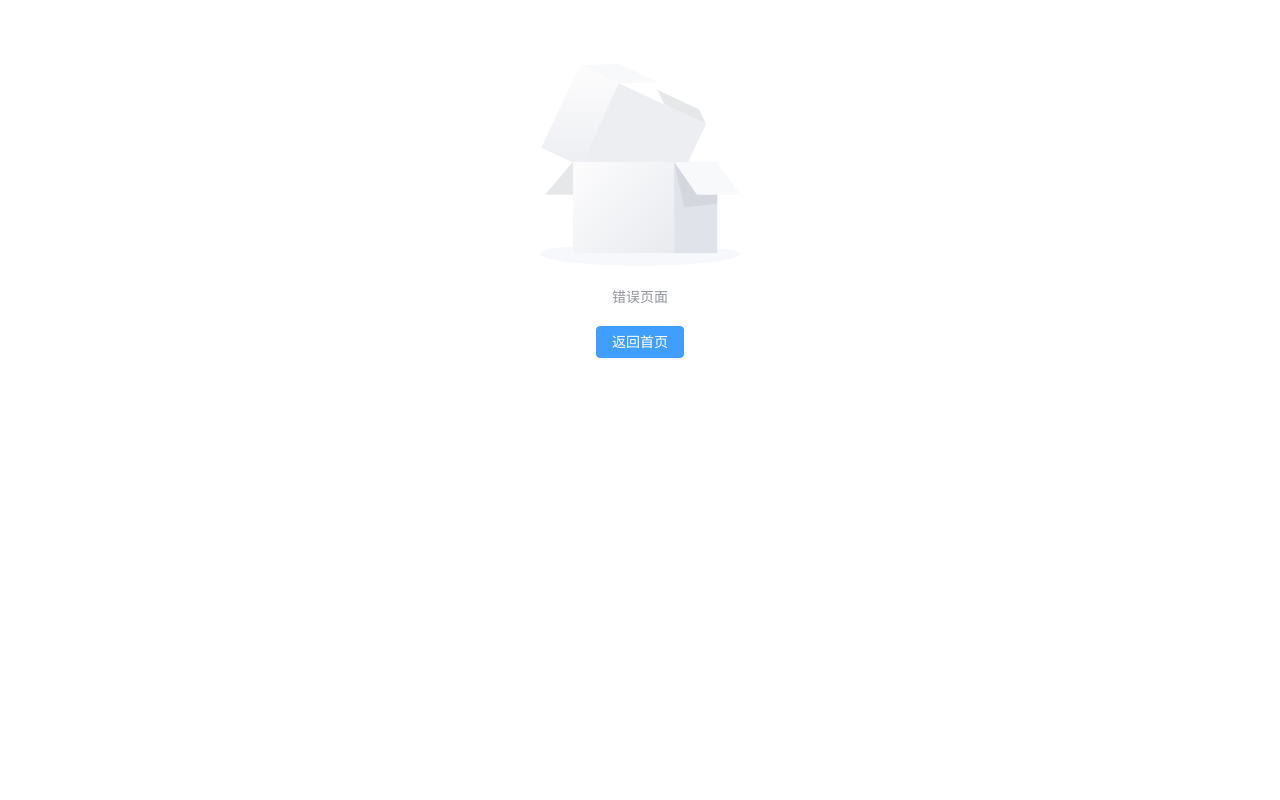
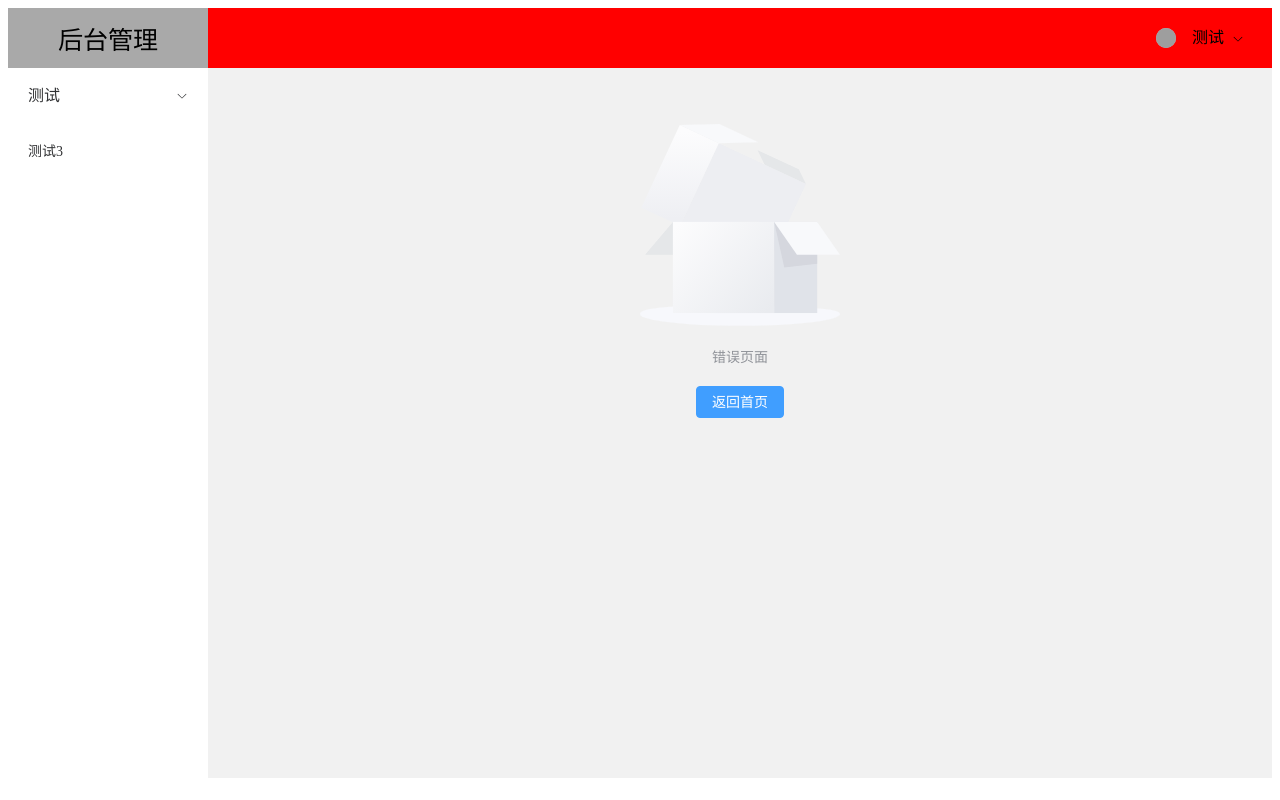
Before and after one commit to LUFENGZHAN/vitejs-vuejs, a Vue app: page /#/error in a window 1280 px wide. Built offline with nearby package versions, Linux system fonts and the light colour scheme; grey boxes are pictures that could not be loaded.

Commit message:
[mod] page

```diff
--- a/components.d.ts
+++ b/components.d.ts
@@ -10,10 +10,13 @@ export {}
 declare module '@vue/runtime-core' {
   export interface GlobalComponents {
     ElAside: typeof import('element-plus/es')['ElAside']
+    ElAvatar: typeof import('element-plus/es')['ElAvatar']
+    ElButton: typeof import('element-plus/es')['ElButton']
     ElContainer: typeof import('element-plus/es')['ElContainer']
     ElDropdown: typeof import('element-plus/es')['ElDropdown']
     ElDropdownItem: typeof import('element-plus/es')['ElDropdownItem']
     ElDropdownMenu: typeof import('element-plus/es')['ElDropdownMenu']
+    ElEmpty: typeof import('element-plus/es')['ElEmpty']
     ElHeader: typeof import('element-plus/es')['ElHeader']
     ElIcon: typeof import('element-plus/es')['ElIcon']
     ElMain: typeof import('element-plus/es')['ElMain']
--- a/src/App.vue
+++ b/src/App.vue
@@ -1,8 +1,8 @@
 <template>
-    <keep-alive v-if="config.router.keepAlive">
-        <router-view />
-    </keep-alive>
-    <router-view v-else/>
+        <keep-alive v-if="config.router.keepAlive">
+            <layout ></layout>
+        </keep-alive>
+        <layout v-else />
 </template>
 
 <script lang='ts' setup>
@@ -10,5 +10,4 @@ import layout from '@/components/layout/index.vue'
 import config from './config'
 </script>
 
-<style lang='less' scoped>
-</style>
+<style lang='less' scoped></style>
--- a/src/components/layout/index.vue
+++ b/src/components/layout/index.vue
@@ -1,11 +1,11 @@
 <template>
-    <el-container class="layout-container-demo">
+    <el-container class="layout-container-demo" v-if="!config.router.login && is_log">
         <el-aside width="200px">
             <el-scrollbar>
                 <div class="layout">
-                    <p>{{config.layout.title}}</p>
+                    <p>{{ config.layout.title }}</p>
                 </div>
-                <leftLayout/>
+                <leftLayout />
             </el-scrollbar>
         </el-aside>
         <el-container>
@@ -13,38 +13,51 @@
                 <navbar />
             </el-header>
             <el-main>
-                <router-view />
+                <transition name="fade-transform" mode="out-in">
+                    <router-view v-if="is_page" />
+                </transition>
             </el-main>
         </el-container>
     </el-container>
+    <router-view v-else />
 </template>
 
 <script lang="ts" setup>
 import config from "@/config";
 import leftLayout from "./leftLayout/index.vue"
 import navbar from "./navbar/index.vue"
+const is_page = ref(config.router.is_page)
+const is_log = ref(false)
+onMounted(() => {
+})
+setInterval(() => {
+    nextTick(() => {
+        is_page.value = config.router.is_page
+        is_log.value = (/login | error/g).test(window.location.hash) || true
+    })
+}, 200)
 
-onMounted(() => {
-
-})
 </script>
 
 <style scoped lang="less">
 .layout-container-demo {
     height: calc(100vh - 30px);
-    .layout{
+
+    .layout {
         height: 60px;
         display: flex;
         font-size: 25px;
         align-items: center;
         background-color: darkgray;
         justify-content: space-around;
-        & >p{
+
+        &>p {
             padding: 0;
             margin: 0;
         }
     }
 }
+
 .layout-container-demo .el-menu {
     border-right: none;
 }
@@ -64,4 +77,5 @@ onMounted(() => {
     justify-content: center;
     height: 100%;
     right: 20px;
-}</style>
+}
+</style>
--- a/src/components/layout/leftLayout/index.vue
+++ b/src/components/layout/leftLayout/index.vue
@@ -5,16 +5,18 @@
                 <template #title>
                     <span>{{ item.meta.title }}</span>
                 </template>
-                <el-menu-item :index="items.name" v-for="(items, index) in item.children" :key="index">
-                    <router-link :to="items.path">{{ items.meta.title }}</router-link>
-                </el-menu-item>
+
+                <router-link :index="items.name" v-for="(items, index) in item.children" :key="index"
+                    :to="items.path"><el-menu-item>{{ items.meta.title }}</el-menu-item></router-link>
             </el-sub-menu>
             <template v-else>
-                <el-menu-item :index="item.name">
-                <template #title>
-                    <router-link :to="item.path">{{ item.meta.title }}</router-link>
-                </template>
-            </el-menu-item>
+                <router-link :to="item.path">
+                    <el-menu-item :index="item.name">
+                        <template #title>
+                            {{ item.meta.title }}
+                        </template>
+                    </el-menu-item>
+                </router-link>
             </template>
         </template>
     </el-menu>
@@ -23,22 +25,23 @@
 <script lang='ts' setup>
 import router from '@/router';
 import { Menu as IconMenu, Message, Setting } from '@element-plus/icons-vue'
-const defaultOpeneds = ref([])
+const defaultOpeneds = ref(['/index/index11'])
 
 const routesLink = ref<any>([])
+
 onMounted(() => {
     routesLink.value = router.options.routes.filter(v => !v.meta.layout)
-    console.log(routesLink.value);
-
 })
 </script>
 
 <style lang='less' scoped>
-a{
+a {
     text-decoration: none;
     font-size: var(--font-size);
+    color: #000;
 }
-:deep(.el-sub-menu__title){
+
+:deep(.el-sub-menu__title) {
     font-size: var(--font-size);
 }
 </style>
--- a/src/components/layout/login/index.vue
+++ b/src/components/layout/login/index.vue
@@ -1,9 +1,21 @@
 <template>
-    <div>登录
+    <div id="login">
+        <div>
+            <span @click="login">登录</span>
+        </div>
     </div>
 </template>
 
 <script lang='ts' setup>
+import { useRouter } from 'vue-router';
+const router = useRouter()
+const login = ()=>{
+    router.push({ path: '/' })
+}
 </script>
 
-<style lang='less' scoped></style>
+<style lang='less' scoped>
+#login{
+
+}
+</style>
--- a/src/components/layout/navbar/index.vue
+++ b/src/components/layout/navbar/index.vue
@@ -1,23 +1,30 @@
 <template>
     <div class="toolbar">
+        <el-avatar :size="20" :src="circleUrl" />
         <el-dropdown>
-            <el-icon style="margin-right: 8px;outline: none; margin-top: 1px">
-                <ArrowDown />
-            </el-icon>
+            <span>{{ userinfo.name }}</span>
             <template #dropdown>
                 <el-dropdown-menu>
-                    <el-dropdown-item>退出登录</el-dropdown-item>
+                    <el-dropdown-item @click="go">退出登录</el-dropdown-item>
                 </el-dropdown-menu>
             </template>
         </el-dropdown>
-        <span>{{ userinfo.name }}</span>
+        <el-icon style="margin-right: 8px;outline: none; margin-top: 1px">
+            <ArrowDown />
+        </el-icon>
     </div>
 </template>
 
 <script lang='ts' setup>
+import { useRouter } from 'vue-router';
 let userinfo: any = reactive({
     name: '测试'
 })
+const router = useRouter()
+const go = ()=>{
+    router.push({ path: 'login' })
+}
+const circleUrl = ref('https://cube.elemecdn.com/3/7c/3ea6beec64369c2642b92c6726f1epng.png')
 onMounted(() => {
     if (sessionStorage.getItem('userinfo')) {
         let name = JSON.stringify(sessionStorage.getItem('userinfo'))
@@ -26,4 +33,12 @@ onMounted(() => {
 })
 </script>
 
-<style lang='less' scoped></style>
+<style lang='less' scoped>
+span{
+    outline: none;
+    cursor: pointer;
+    margin:0 8px;
+    color: #000;
+    font-size: var(--font-size);
+}
+</style>
--- a/src/config/index.ts
+++ b/src/config/index.ts
@@ -2,6 +2,7 @@ export default{
     router:{
         keepAlive:true,
         login:false,
+        is_page:false,
     },
     layout:{
         title:'后台管理'
--- a/src/router/index.ts
+++ b/src/router/index.ts
@@ -41,6 +41,10 @@ const router = createRouter({
 })
 router.beforeEach((to, from, next) => {
   try {
+    if (to.matched && to.matched.length  === 0) {
+      return next('/error')
+    }
+    config.router.is_page = to.fullPath !== '/'
     if (to.meta?.title) document.title = to.meta.title as any
     if (config.router.login) {
       if (sessionStorage.getItem('token')) {
```
